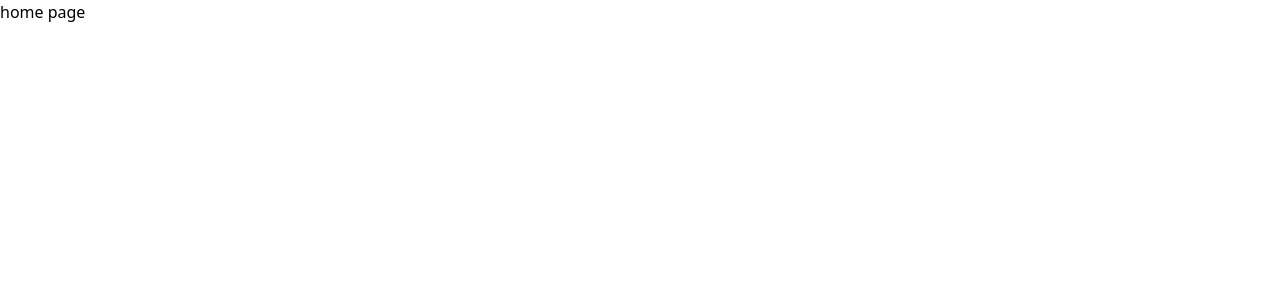
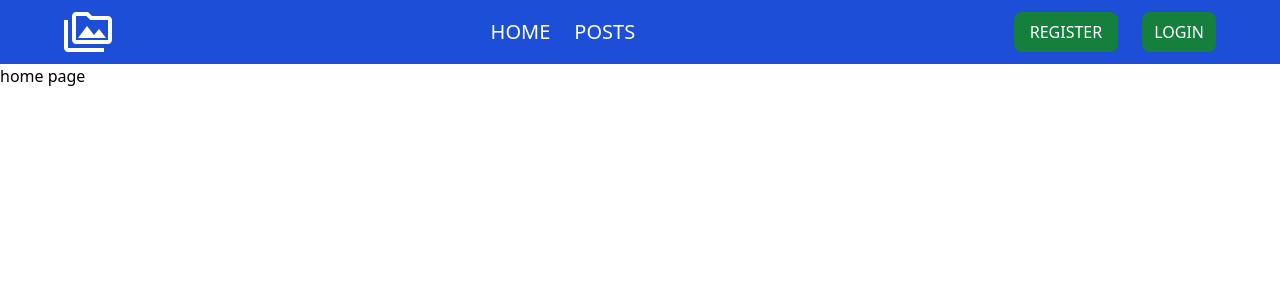
Before and after one commit to rizwan-signon/post_Hub, a React (Vite) app in the folder client/: page / in a window 1280 px wide. Shown: the top 300 px of the page. Built offline with nearby package versions, Linux system fonts and the light colour scheme.

Commit message:
add navbar

```diff
--- a/client/src/App.jsx
+++ b/client/src/App.jsx
@@ -2,10 +2,12 @@ import { BrowserRouter, Routes, Route } from "react-router-dom";
 import Register from "./pages/Register";
 import Home from "./pages/Home";
 import Login from "./pages/Login";
+import Navbar from "./components/Navbar";
 
 const App = () => {
   return (
     <BrowserRouter>
+      <Navbar />
       <Routes>
         <Route path="/" element={<Home />} />
         <Route path="/register" element={<Register />} />
--- /dev/null
+++ b/client/src/components/Navbar.jsx
@@ -0,0 +1,35 @@
+import { MdOutlinePermMedia } from "react-icons/md";
+import { Link } from "react-router-dom";
+const Navbar = () => {
+  return (
+    <header className=" bg-blue-700 py-2">
+      <nav className=" max-w-6xl mx-auto flex items-center justify-between">
+        <div className="text-5xl">
+          <MdOutlinePermMedia className="text-white" />
+        </div>
+        <ul className="text-white flex items-center gap-6 text-xl uppercase">
+          <li>
+            <Link to={"/"}>Home</Link>
+          </li>
+          <li>
+            <Link to={"/posts"}>posts</Link>
+          </li>
+        </ul>
+        <div className="text-white flex items-center gap-6">
+          <Link to={"/register"}>
+            <button className=" px-4 py-2 rounded-lg bg-green-700 text-white uppercase">
+              Register
+            </button>
+          </Link>
+          <Link to={"/login"}>
+            <button className=" px-3 py-2 rounded-lg bg-green-700 text-white uppercase">
+              Login
+            </button>
+          </Link>
+        </div>
+      </nav>
+    </header>
+  );
+};
+
+export default Navbar;
```
